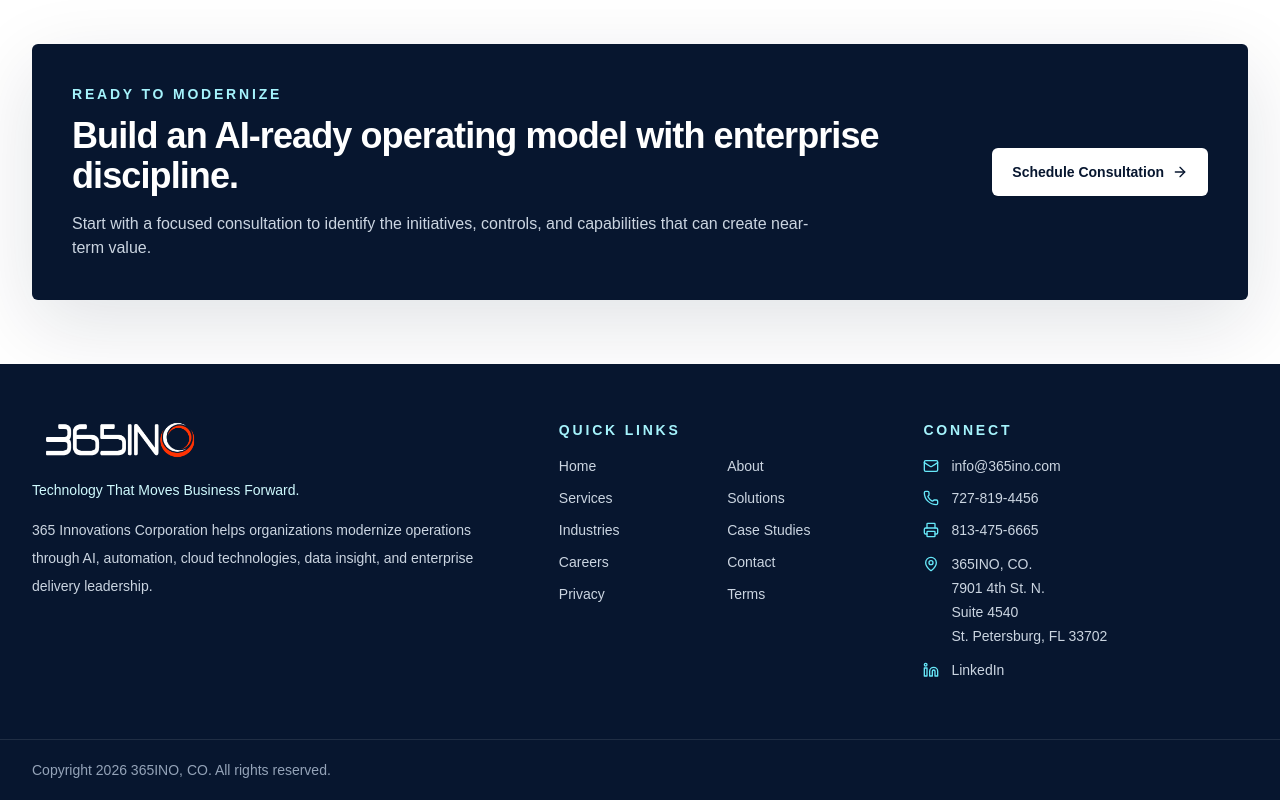
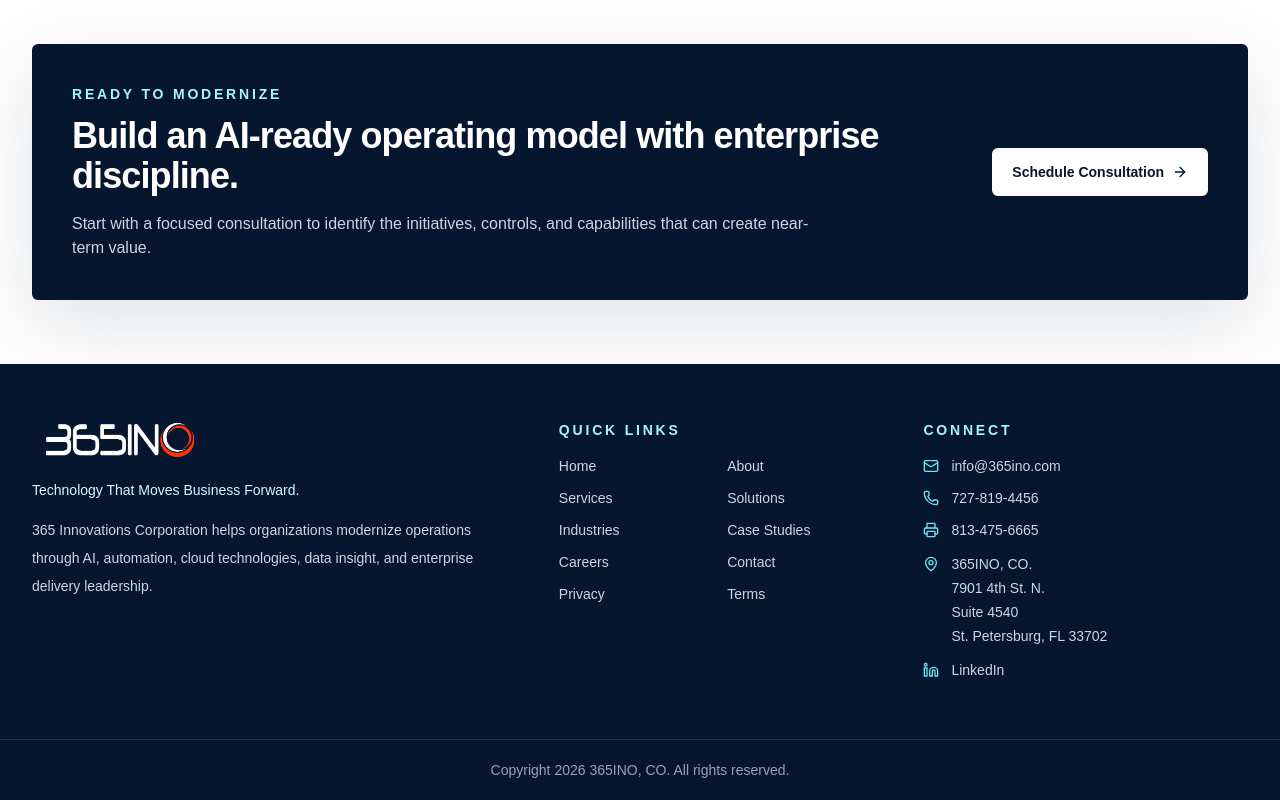
Before and after one commit to Space3434/365INO, a Next.js app: page / in a window 1280 px wide. Shown: the part 7437-8237 px from the top of the page. Built offline with nearby package versions, Linux system fonts and the light colour scheme.

Commit message:
Center footer copyright text

```diff
--- a/components/footer.tsx
+++ b/components/footer.tsx
@@ -71,7 +71,7 @@ export function Footer() {
         </div>
       </div>
       <div className="border-t border-white/10 py-5">
-        <div className="container-pad text-sm text-slate-400">
+        <div className="container-pad text-center text-sm text-slate-400">
           Copyright {new Date().getFullYear()} 365INO, CO. All rights reserved.
         </div>
       </div>
--- a/preview.html
+++ b/preview.html
@@ -300,6 +300,7 @@
         gap: 8px;
         font-size: 14px;
         line-height: 1.5;
+        text-align: center;
       }
       @media (max-width: 880px) {
         .links {
```
